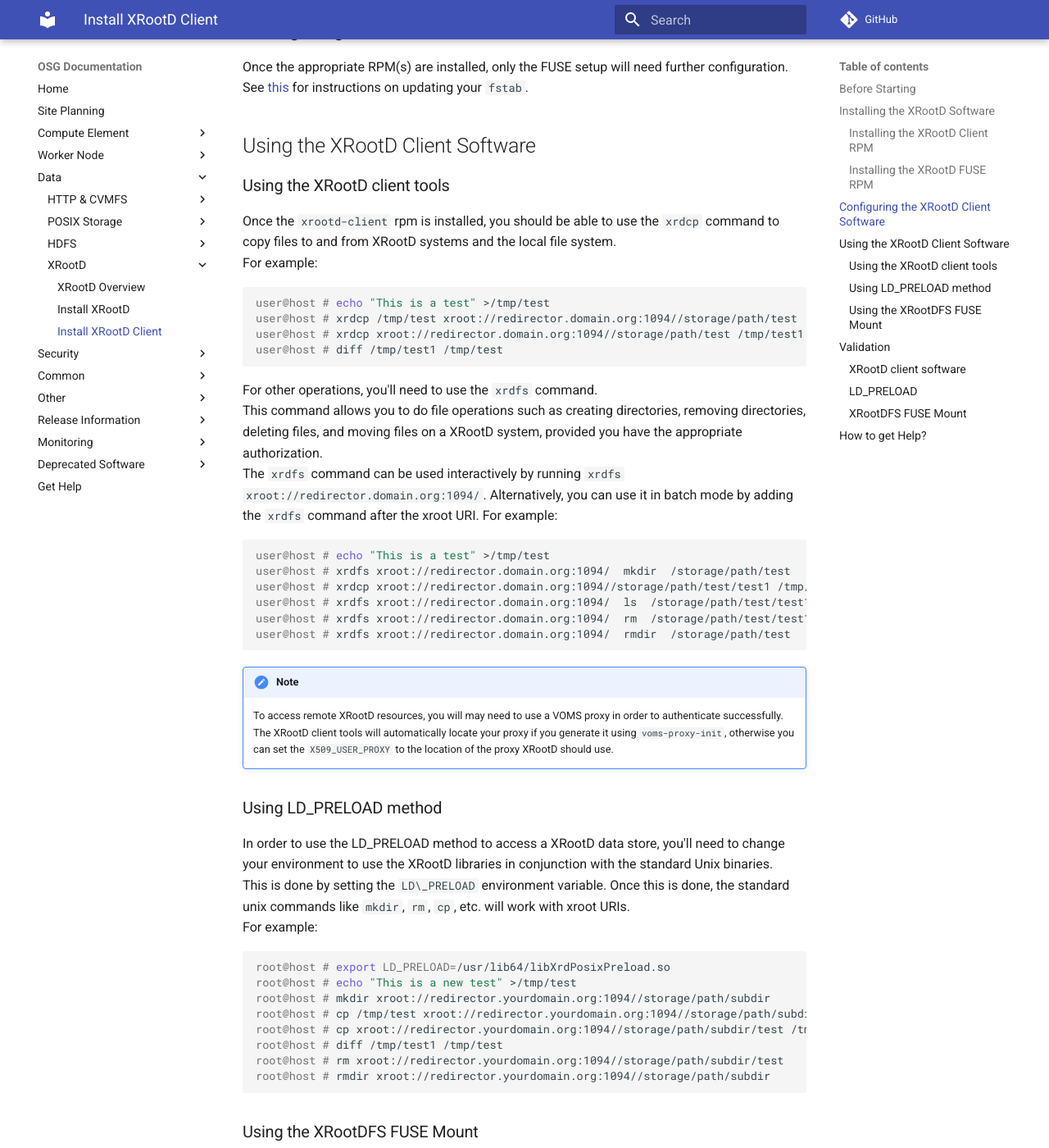
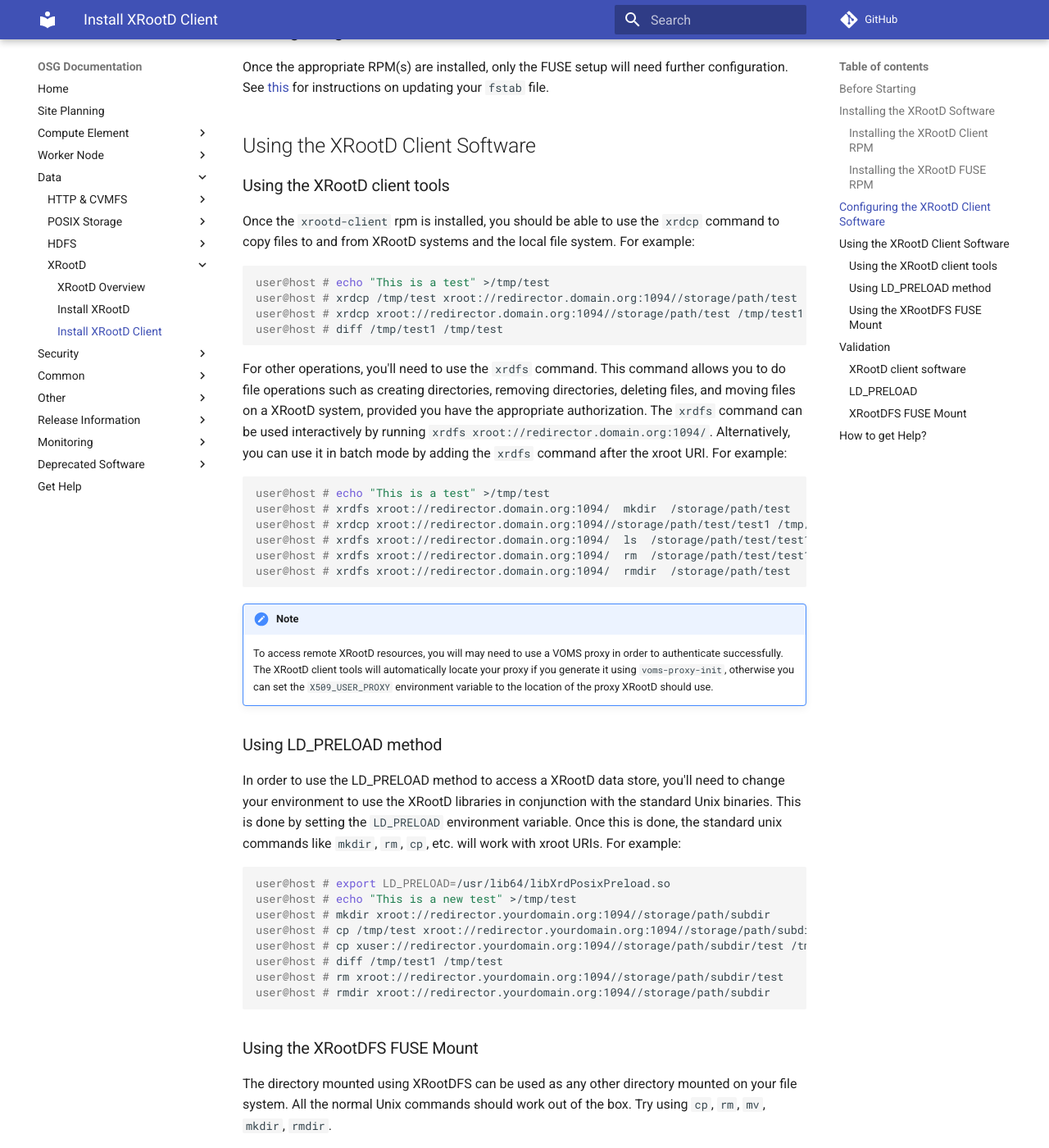
Before and after one commit to osg-htc/docs, an MkDocs documentation site: the page built from docs/data/install-xroot-client.md, in a window 1280 px wide and 1400 px high, scrolled down 2002 px. Shown: the whole window at 82% size. Built offline with MkDocs 1.6.1 and Material for MkDocs 9.7.7, drawn with Linux system fonts in a browser that asks for light colours; comment, search, counter and statistics services are not loaded; old or Windows-style settings are respelled for this version of MkDocs; some of the changed text lies outside the part shown.

Commit message:
Various formatting and spelling fixes

````diff
--- a/docs/data/install-xroot-client.md
+++ b/docs/data/install-xroot-client.md
@@ -25,16 +25,16 @@
 ---------------
 
 Before starting the installation process, consider the following points *if you are using a FUSE mount to access
-XRootD*:
+XRootD:*
 
 -   **User IDs:** If it does not exist already, you will need to create Linux users `xrootd`
 
 As with all OSG software installations, there are some one-time (per host) steps to prepare in advance:
 
-- Ensure the host has [a supported operating system](../release/supported_platforms)
+- Ensure the host has [a supported operating system](/docs/release/supported_platforms)
 - Obtain root access to the host
-- Prepare the [required Yum repositories](../common/yum)
-- Install [CA certificates](../common/ca)
+- Prepare the [required Yum repositories](/docs/common/yum)
+- Install [CA certificates](/docs/common/ca)
 
 
 Installing the XRootD Software
@@ -82,7 +82,7 @@
 --------------------------------------
 
 Once the appropriate RPM(s) are installed, only the FUSE setup will need further configuration.
-See [this](/docs/data//install-xrootd/#optional-enabling-a-fuse-mount) for instructions on updating your `fstab`.
+See [this](/docs/data//install-xrootd#optional-enabling-a-fuse-mount) for instructions on updating your `fstab` file.
 
 
 Using the XRootD Client Software
@@ -120,25 +120,25 @@
 !!! Note
     To access remote XRootD resources, you will may need to use a VOMS proxy in order to authenticate successfully.  The
     XRootD client tools will automatically locate your proxy if you generate it using `voms-proxy-init`, otherwise you
-    can set the `X509_USER_PROXY` to the location of the proxy XRootD should use.
+    can set the `X509_USER_PROXY` environment variable to the location of the proxy XRootD should use.
 
 ### Using LD\_PRELOAD method
 
 In order to use the LD\_PRELOAD method to access a XRootD data store, you'll need to change your environment to use the
 XRootD libraries in conjunction with the standard Unix binaries.
-This is done by setting the `LD\_PRELOAD` environment variable.
+This is done by setting the `LD_PRELOAD` environment variable.
 Once this is done, the standard unix commands like `mkdir`, `rm`, `cp`, etc. will work with xroot URIs.
 For example:
 
 ``` console
-root@host # export LD_PRELOAD=/usr/lib64/libXrdPosixPreload.so
-root@host # echo "This is a new test" >/tmp/test
-root@host # mkdir xroot://redirector.yourdomain.org:1094//storage/path/subdir
-root@host # cp /tmp/test xroot://redirector.yourdomain.org:1094//storage/path/subdir/test
-root@host # cp xroot://redirector.yourdomain.org:1094//storage/path/subdir/test /tmp/test1
-root@host # diff /tmp/test1 /tmp/test
-root@host # rm xroot://redirector.yourdomain.org:1094//storage/path/subdir/test
-root@host # rmdir xroot://redirector.yourdomain.org:1094//storage/path/subdir
+user@host # export LD_PRELOAD=/usr/lib64/libXrdPosixPreload.so
+user@host # echo "This is a new test" >/tmp/test
+user@host # mkdir xroot://redirector.yourdomain.org:1094//storage/path/subdir
+user@host # cp /tmp/test xroot://redirector.yourdomain.org:1094//storage/path/subdir/test
+user@host # cp xuser://redirector.yourdomain.org:1094//storage/path/subdir/test /tmp/test1
+user@host # diff /tmp/test1 /tmp/test
+user@host # rm xroot://redirector.yourdomain.org:1094//storage/path/subdir/test
+user@host # rmdir xroot://redirector.yourdomain.org:1094//storage/path/subdir
 ```
 
 ### Using the XRootDFS FUSE Mount
@@ -150,13 +150,13 @@
 Assuming your mount is `/mnt/xrootd`:
 
 ``` console
-root@host # echo "This is a new test" >/tmp/test
-root@host # mkdir -p /mnt/xrootd/subdir/sub2
-root@host # cp /tmp/test /mnt/xrootd/subdir/sub2/test
-root@host # cp /mnt/xrootd/subdir/sub2/test /mnt/xrootd/subdir/sub2/test1
-root@host # cp /mnt/xrootd/subdir/sub2/test1 /tmp/test1
-root@host # diff /tmp/test1 /tmp/test
-root@host # rm -r /mnt/xrootd/subdir
+user@host # echo "This is a new test" >/tmp/test
+user@host # mkdir -p /mnt/xrootd/subdir/sub2
+user@host # cp /tmp/test /mnt/xrootd/subdir/sub2/test
+user@host # cp /mnt/xrootd/subdir/sub2/test /mnt/xrootd/subdir/sub2/test1
+user@host # cp /mnt/xuserd/subdir/sub2/test1 /tmp/test1
+user@host # diff /tmp/test1 /tmp/test
+user@host # rm -r /mnt/xrootd/subdir
 ```
 
 Validation
@@ -169,7 +169,7 @@
 Assuming that there is a file called `test_file` in your XRootD data store:
 
 ``` console
-root@host # xrdcp xroot://redirector.yourdomain.org:1094//storage/path/test_file /tmp/test1
+user@host # xrdcp xroot://redirector.yourdomain.org:1094//storage/path/test_file /tmp/test1
 ```
 
 ### LD\_PRELOAD
@@ -177,8 +177,8 @@
 Assuming that there is a file called `test_file` in your XRootD data store:
 
 ``` console
-root@host # export LD_PRELOAD=/usr/lib64/libXrdPosixPreload.so
-root@host # cp xroot://redirector.yourdomain.org:1094//storage/path/test_file /tmp/test1
+user@host # export LD_PRELOAD=/usr/lib64/libXrdPosixPreload.so
+user@host # cp xroot://redirector.yourdomain.org:1094//storage/path/test_file /tmp/test1
 ```
 
 
@@ -187,9 +187,8 @@
 Assuming your mount is `/mnt/xrootd` and that there is a file called `test_file` in your XRootD data store:
 
 ``` console
-root@host # cp /mnt/xrootd/test_file /tmp/test1
+user@host # cp /mnt/xrootd/test_file /tmp/test1
 ```
-
 
 
 How to get Help?
````
Also changed, not shown: other parts of docs/data/install-xroot-client.md (+1 -1 lines).
